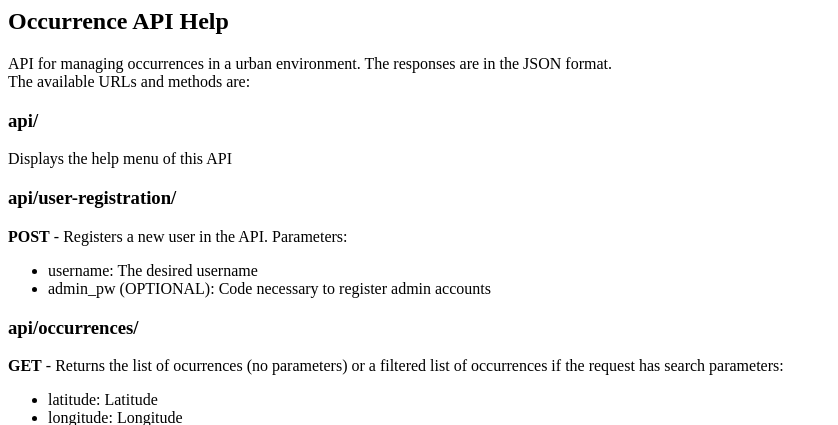
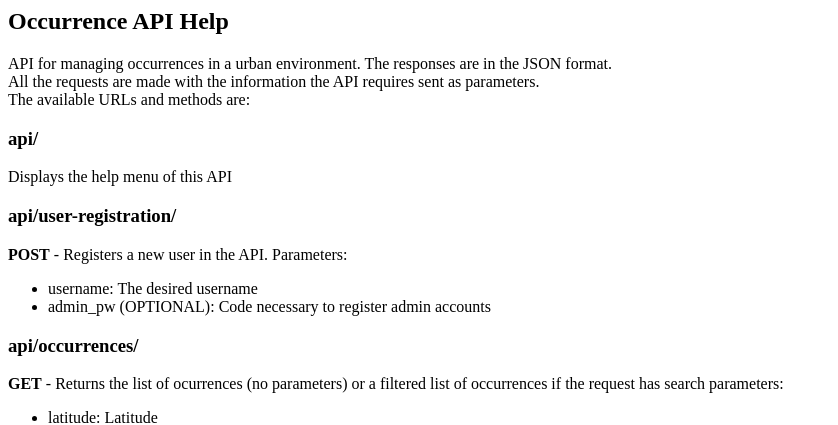
Before and after one commit to gncrm/ubiwhere-challenge, a Django app: template challenge/api/templates/api/api_help.html in a window 1280 px wide. Shown: the top 425 px of the page, without its empty margins (0-838 px from the left). Run offline with Django 3.2, Linux system fonts and the light colour scheme; the template is opened without the code that fills it, so the values that code supplies are empty.

Commit message:
Updated documentation

```diff
--- a/challenge/api/templates/api/api_help.html
+++ b/challenge/api/templates/api/api_help.html
@@ -3,6 +3,7 @@
 <h2>Occurrence API Help</h2>
 <p>
 API for managing occurrences in a urban environment. The responses are in the JSON format.<br>
+All the requests are made with the information the API requires sent as parameters.<br>
 The available URLs and methods are:<p>
 
 <h3>api/</h3>
```
Also changed, not shown: README.md.
